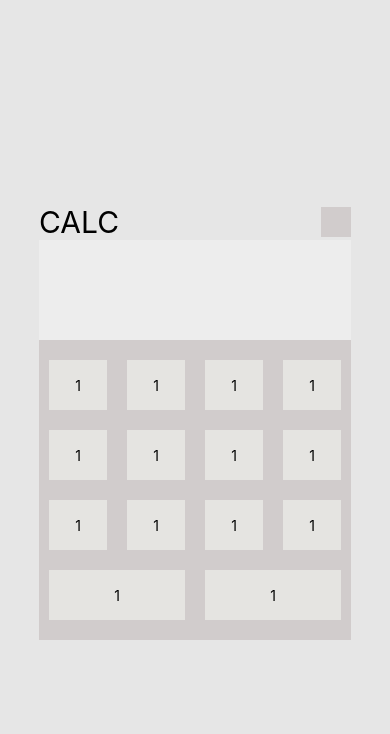
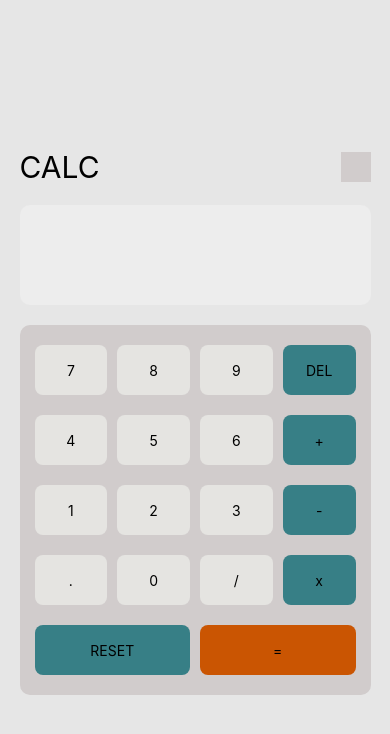
Before and after one commit to codepraycode/calculator_mobile, a React Native app: screen / in a window 390 px wide. Shown: the top 734 px of the page. Built offline with nearby package versions, Linux system fonts and the light colour scheme.

Commit message:
built the basics of the calculator

```diff
--- a/App.js
+++ b/App.js
@@ -3,10 +3,10 @@ import { StyleSheet, Text, View } from 'react-native';
 import styles from './assets/styles';
 
 
-const Button = ()=>{
+const Button = ({text, btnStyle})=>{
   return (
-    <View style={screen_styles.button}>
-      <Text>1</Text>
+    <View style={[screen_styles.button,btnStyle||{}]}>
+      <Text>{text}</Text>
     </View>
   )
 }
@@ -28,30 +28,97 @@ export default function App() {
 
       <View style={screen_styles.controls}>
         <View style={screen_styles.buttons}>
-          <Button/>
-          <Button/>
-          <Button/>
-          <Button/>
+          {[7,8,9,'DEL'].map((each,i)=>{
+
+            return <Button
+                      text={each}
+                      key={i}
+                      btnStyle={
+                        i==3 ?
+                          {
+                            backgroundColor:styles.darkCyan,
+                          }
+                        :
+                        null
+                      } />
+          })}
         </View>
 
         <View style={screen_styles.buttons}>
-          <Button/>
-          <Button/>
-          <Button/>
-          <Button/>
+          {[4,5,6,'+'].map((each,i)=>{
+
+            return <Button
+                      text={each}
+                      key={i}
+                      btnStyle={
+                        i==3 ?
+                          {
+                            backgroundColor:styles.darkCyan,
+                          }
+                        :
+                        null
+                      } />
+          })}
         </View>
 
         <View style={screen_styles.buttons}>
-          <Button/>
-          <Button/>
-          <Button/>
-          <Button/>
+          {[1,2,3,'-'].map((each,i)=>{
+
+            return <Button
+                      text={each}
+                      key={i}
+                      btnStyle={
+                        i==3 ?
+                          {
+                            backgroundColor:styles.darkCyan,
+                          }
+                        :
+                        null
+                      } />
+          })}
         </View>
 
 
-        <View style={[screen_styles.buttons, screen_styles.last]}>
-          <Button/>
-          <Button/>
+        <View style={screen_styles.buttons}>
+          {['.',0,'/','x'].map((each,i)=>{
+
+            return <Button
+                      text={each}
+                      key={i}
+                      btnStyle={
+                        i==3 ?
+                          {
+                            backgroundColor:styles.darkCyan,
+                          }
+                        :
+                        null
+                      } />
+          })}
+        </View>
+
+
+        <View style={[screen_styles.buttons, screen_styles.paddingBottom]}>
+
+          <Button
+            text={"RESET"}
+
+            btnStyle={
+              {
+                backgroundColor:styles.darkCyan,
+              }
+            }
+          />
+
+
+          <Button
+            text={"="}
+
+            btnStyle={
+              {
+                backgroundColor:styles.orange,
+              }
+            }
+          />
 
         </View>
 
@@ -76,7 +143,8 @@ const screen_styles = StyleSheet.create({
     flexDirection:'row',
     alignItems:'center',
     justifyContent:'space-between',
-    width:'80%'
+    width:'90%',
+    marginBottom:20
   },
   toogle:{
     width:30,
@@ -84,17 +152,20 @@ const screen_styles = StyleSheet.create({
     backgroundColor:styles.grayishRed,
   },
   screen:{
-    width:'80%',
+    width:'90%',
     height:100,
     backgroundColor:styles.veryLightGrey,
+    marginBottom:20,
+    borderRadius:10
   },
   controls:{
     backgroundColor:styles.grayishRed,
-    // paddingVertical:20,
-    width:'80%',
-    // flexDirection:'row'
+    width:'90%',
+    borderRadius:10,
+    paddingHorizontal:10,
+
   },
-  last:{
+  paddingBottom:{
     paddingBottom:20,
   },
   buttons:{
@@ -106,13 +177,15 @@ const screen_styles = StyleSheet.create({
   },
 
   button:{
-    width:50,
+    // width:70,
     height:50,
     backgroundColor:styles.grayishYellow,
     flexDirection:'row',
     alignItems:'center',
     justifyContent:'center',
-    marginHorizontal:10,
+    marginHorizontal:5,
     flex:1,
+    borderRadius:8,
+    elevation:4,
   }
 });
```
